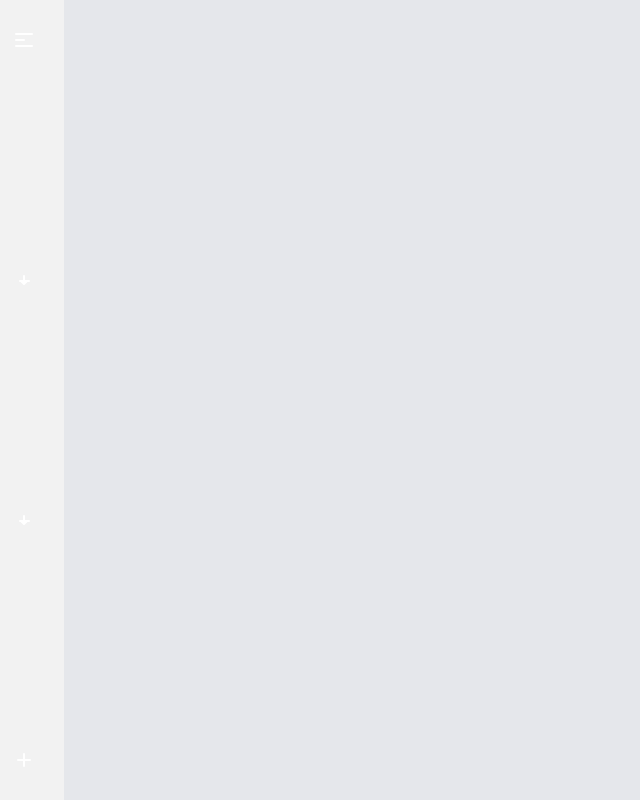
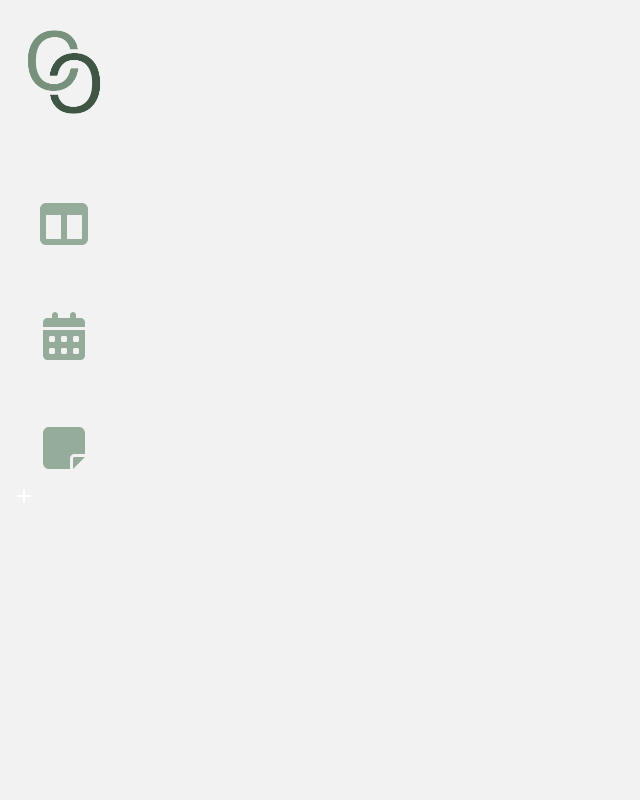
Before and after one commit to JeremiahKW/coach-connect, a React (Create React App) app in the folder coach-connect-main/: page / in a window 1280 px wide. Shown: the whole page, without its empty margins (0-640 px from the left). Built offline with nearby package versions, Linux system fonts and the light colour scheme.

Commit message:
Reformatted navbar and added correct icons/icon styling/behavior

```diff
--- a/coach-connect-main/src/Components/ClientSearch/scrollViewClients.jsx
+++ b/coach-connect-main/src/Components/ClientSearch/scrollViewClients.jsx
@@ -27,7 +27,7 @@ const client = [{
 
 export const ScrollViewClients = () => {
     return (
-      <div className="bg-off-white h-screen w-auto pt-16 shadow-rightOnlyShadow" style={{
+      <div className="bg-off-white h-screen w-auto pt-16 shadow-rs" style={{
         position: "relative",
         left: 0,
         top: 0,
--- a/coach-connect-main/src/Components/NavBar/navbar.jsx
+++ b/coach-connect-main/src/Components/NavBar/navbar.jsx
@@ -1,5 +1,9 @@
 import React, { useState } from 'react';
 import { ScrollViewClients } from '../ClientSearch/scrollViewClients';
+import { FontAwesomeIcon } from "@fortawesome/react-fontawesome"
+import { faTableColumns } from "@fortawesome/free-solid-svg-icons";
+import { faCalendarDays } from "@fortawesome/free-solid-svg-icons";
+import { faNoteSticky } from "@fortawesome/free-solid-svg-icons";
 
 const Navbar = () => {
   const [activeIndex, setActiveIndex] = useState(null);
@@ -16,84 +20,108 @@ const Navbar = () => {
     }
   };
 
+  const [hoverStates, setHoverStates] = useState({
+    tableColumns: false,
+    calendarDays: false,
+    noteSticky: false
+  });
+
+  const handleMouseEnter = (iconName) => {
+    setHoverStates((prevState) => ({
+      ...prevState,
+      [iconName]: true
+    }));
+  };
+
+    const handleMouseLeave = (iconName) => {
+        setHoverStates((prevState) => ({
+            ...prevState,
+            [iconName]: false
+        }));
+    };
+
+    const iconStyles = {
+        cursor: "pointer",
+    };
+
+    const tableColumnsIconStyles = {
+        ...iconStyles,
+        color: hoverStates.tableColumns ? "#6d8773" : "#95ac9a"
+    };
+
+    const calendarDaysIconStyles = {
+        ...iconStyles,
+        color: hoverStates.calendarDays ? "#6d8773" : "#95ac9a"
+    };
+
+    const noteStickyIconStyles = {
+        ...iconStyles,
+        color: hoverStates.noteSticky ? "#6d8773" : "#95ac9a"
+    };
+
   return (
     <div className="flex h-screen">
       {/* Navbar */}
-      <div className="flex-none w-16 bg-off-white text-black flex flex-col justify-center">
-        <ul className="py-4 flex flex-col justify-between h-full">
+      <div className="shadow-rs flex-none w-32 bg-off-white text-black flex flex-col justify-center">
+        <div>
+            <img src={require("../../images/CC.png")} alt="Coach Connect Logo" className="h-24 w-24 mt-6 mx-auto" style={{cursor: "pointer"}}/>
+        </div>
+        <ul className="py-4 flex flex-col h-full">
           <li>
             {/* First Icon */}
             <button
-              className={`w-12 h-12 flex justify-center items-center ${
-                activeIndex === 0 ? 'bg-gray-600' : ''
+              className={`w-12 h-12 flex justify-center items-center mx-auto mt-16 ${
+                activeIndex === 0 ? '#95ac9a' : 'a7cfb0'
               }`}
               onClick={() => handleItemClick(0)}
             >
               {/* Icon for Component 1 */}
-              <svg
-                xmlns="http://www.w3.org/2000/svg"
-                className="h-6 w-6 text-white"
-                fill="none"
-                viewBox="0 0 24 24"
-                stroke="currentColor"
-              >
-                <path
-                  strokeLinecap="round"
-                  strokeLinejoin="round"
-                  strokeWidth={2}
-                  d="M4 6h16M4 12h8m-8 6h16"
-                />
-              </svg>
+                <div className="mx-auto h-12 w-12">
+                    <FontAwesomeIcon
+                    className="mx-auto h-12 w-12 icon"
+                    icon={faTableColumns}
+                    style={tableColumnsIconStyles}
+                     onMouseEnter={() => handleMouseEnter("tableColumns")}
+                     onMouseLeave={() => handleMouseLeave("tableColumns")} />
+                </div>
             </button>
           </li>
           <li>
             {/* Second Icon */}
             <button
-              className={`w-12 h-12 flex justify-center items-center ${
+              className={`w-12 h-12 flex justify-center items-center mx-auto mt-16 ${
                 activeIndex === 1 ? 'bg-gray-600' : ''
               }`}
               onClick={() => handleItemClick(1)}
             >
               {/* Icon for Component 2 */}
-              <svg
-                xmlns="http://www.w3.org/2000/svg"
-                className="h-6 w-6 text-white"
-                fill="none"
-                viewBox="0 0 24 24"
-                stroke="currentColor"
-              >
-                <path
-                  strokeLinecap="round"
-                  strokeLinejoin="round"
-                  strokeWidth={2}
-                  d="M15 13l-3 3m0 0l-3-3m3 3V8m0 5h5m-5 0H8"
-                />
-              </svg>
+              <div className="mx-auto h-12 w-12">
+                    <FontAwesomeIcon
+                    className="mx-auto h-12 w-12 icon"
+                    icon={faCalendarDays}
+                    style={calendarDaysIconStyles}
+                     onMouseEnter={() => handleMouseEnter("calendarDays")}
+                     onMouseLeave={() => handleMouseLeave("calendarDays")} />
+                </div>
             </button>
           </li>
           <li>
             {/* Third Icon */}
             <button
-              className={`w-12 h-12 flex justify-center items-center ${
+              className={`w-12 h-12 flex justify-center items-center mx-auto mt-16 ${
                 activeIndex === 2 ? 'bg-gray-600' : ''
               }`}
               onClick={() => handleItemClick(2)}
             >
               {/* Icon for Component 3 */}
-              <svg
-                xmlns="http://www.w3.org/2000/svg"
-                className="h-6 w-6 text-white"
-                fill="none"
-                viewBox="0 0 24 24"
-                stroke="currentColor"
-              >
-                <path
-                  strokeLinecap="round"
-                  strokeLinejoin="round"
-                  strokeWidth={2}
-                  d="M15 13l-3 3m0 0l-3-3m3 3V8m0 5h5m-5 0H8"
-                />
-              </svg>
+              <div className="mx-auto h-12 w-12">
+                    <FontAwesomeIcon
+                    className="mx-auto h-12 w-12 icon"
+                    icon={faNoteSticky}
+                    style={noteStickyIconStyles}
+                     onMouseEnter={() => handleMouseEnter("noteSticky")}
+                     onMouseLeave={() => handleMouseLeave("noteSticky")} />
+                </div>
             </button>
           </li>
           <li>
@@ -124,7 +152,7 @@ const Navbar = () => {
         </ul>
       </div>
       {/* Main content */}
-      <div className="flex-grow bg-gray-200 relative overflow-hidden">
+      <div className="flex-grow relative overflow-hidden">
         {/* Content for each component */}
         <div
           className={`absolute top-0 left-0 h-full w-1/4 transition-transform ${
@@ -183,40 +211,40 @@ export default Navbar;
 
 // function Navbar() {
 
-//     const [hoverStates, setHoverStates] = useState({
-//         tableColumns: false,
-//         calendarDays: false,
-//         noteSticky: false
-//       });
+    // const [hoverStates, setHoverStates] = useState({
+    //     tableColumns: false,
+    //     calendarDays: false,
+    //     noteSticky: false
+    //   });
 
-//       const handleMouseEnter = (iconName) => {
-//         setHoverStates((prevState) => ({
-//           ...prevState,
-//           [iconName]: true
-//         }));
-//       };
+    //   const handleMouseEnter = (iconName) => {
+    //     setHoverStates((prevState) => ({
+    //       ...prevState,
+    //       [iconName]: true
+    //     }));
+    //   };
 
-//      const handleMouseLeave = (iconName) => {
-//         setHoverStates((prevState) => ({
-//             ...prevState,
-//             [iconName]: false
-//         }));
-//     };
+    //  const handleMouseLeave = (iconName) => {
+    //     setHoverStates((prevState) => ({
+    //         ...prevState,
+    //         [iconName]: false
+    //     }));
+    // };
 
 //     const iconStyles = {
 //         color: "#95ac9a",
 //         cursor: "pointer"
 //       };
 
-//       const calendarDaysIconStyles = {
-//         ...iconStyles,
-//         color: hoverStates.calendarDays ? "#6d8773" : "#95ac9a"
-//       };
+    //   const calendarDaysIconStyles = {
+    //     ...iconStyles,
+    //     color: hoverStates.calendarDays ? "#6d8773" : "#95ac9a"
+    //   };
 
-//       const noteStickyIconStyles = {
-//         ...iconStyles,
-//         color: hoverStates.noteSticky ? "#6d8773" : "#95ac9a"
-//       };
+    //   const noteStickyIconStyles = {
+    //     ...iconStyles,
+    //     color: hoverStates.noteSticky ? "#6d8773" : "#95ac9a"
+    //   };
 
 
 //     return (
@@ -236,14 +264,14 @@ export default Navbar;
 //                     onMouseEnter={() => handleMouseEnter("calendarDays")}
 //                     onMouseLeave={() => handleMouseLeave("calendarDays")} />
 //                 </div>
-//                 <div className="mx-auto h-12 w-12 mt-16 mb-16">
-//                     <FontAwesomeIcon
-//                     icon={faNoteSticky}
-//                     className="mx-auto h-12 w-12 icon"
-//                     style={noteStickyIconStyles}
-//                     onMouseEnter={() => handleMouseEnter("noteSticky")}
-//                     onMouseLeave={() => handleMouseLeave("noteSticky")} />
-//                 </div>
+                // <div className="mx-auto h-12 w-12 mt-16 mb-16">
+                //     <FontAwesomeIcon
+                //     icon={faNoteSticky}
+                //     className="mx-auto h-12 w-12 icon"
+                //     style={noteStickyIconStyles}
+                //     onMouseEnter={() => handleMouseEnter("noteSticky")}
+                //     onMouseLeave={() => handleMouseLeave("noteSticky")} />
+                // </div>
 //             </div>
 //     );
 //   }
--- a/coach-connect-main/tailwind.config.js
+++ b/coach-connect-main/tailwind.config.js
@@ -7,7 +7,7 @@ module.exports = {
     extend: {
       boxShadow: {
         custom: '20px 0 20px 0 rgb(0 0 0 / 0.1)',
-        rightOnlyShadow: '8px 0 8px rgba(0 0 0 / 0.25)'
+        rs: '8px 0 8px rgba(0 0 0 / 0.25)'
       },
 
 
```
